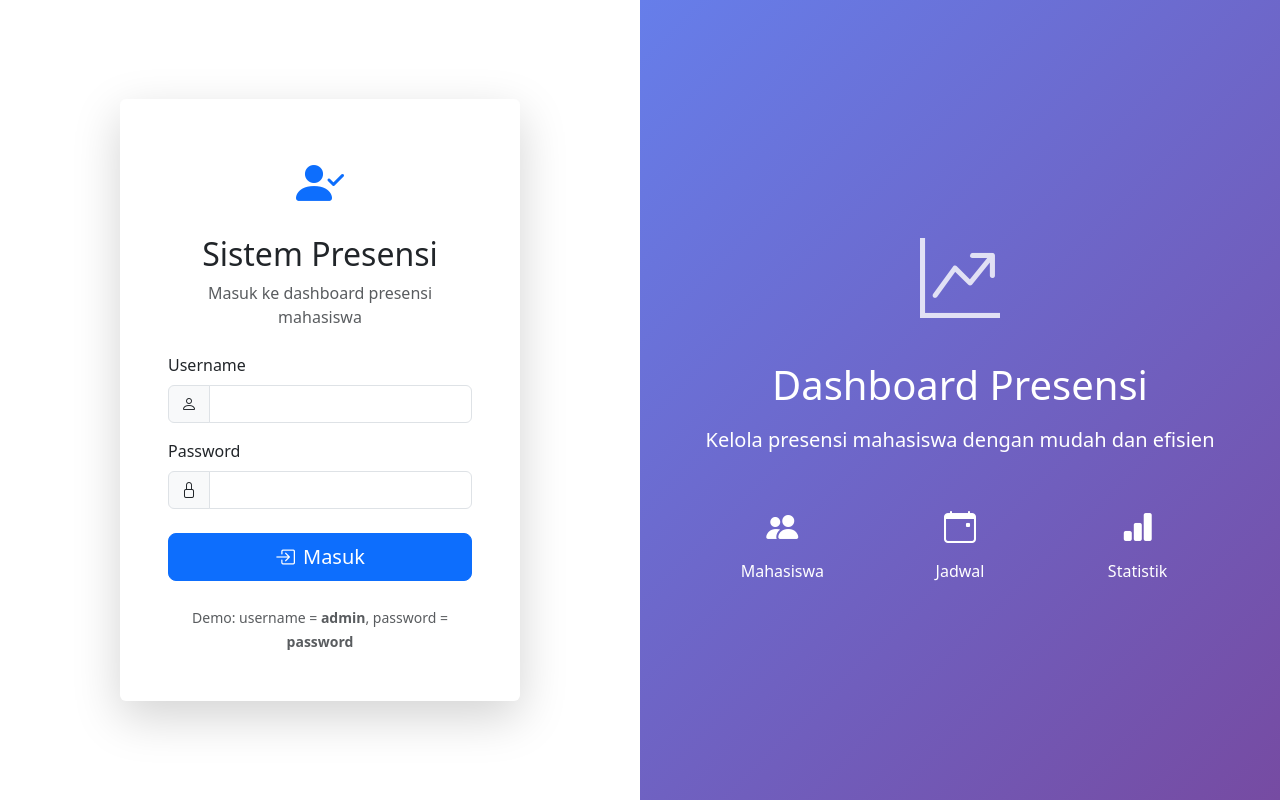
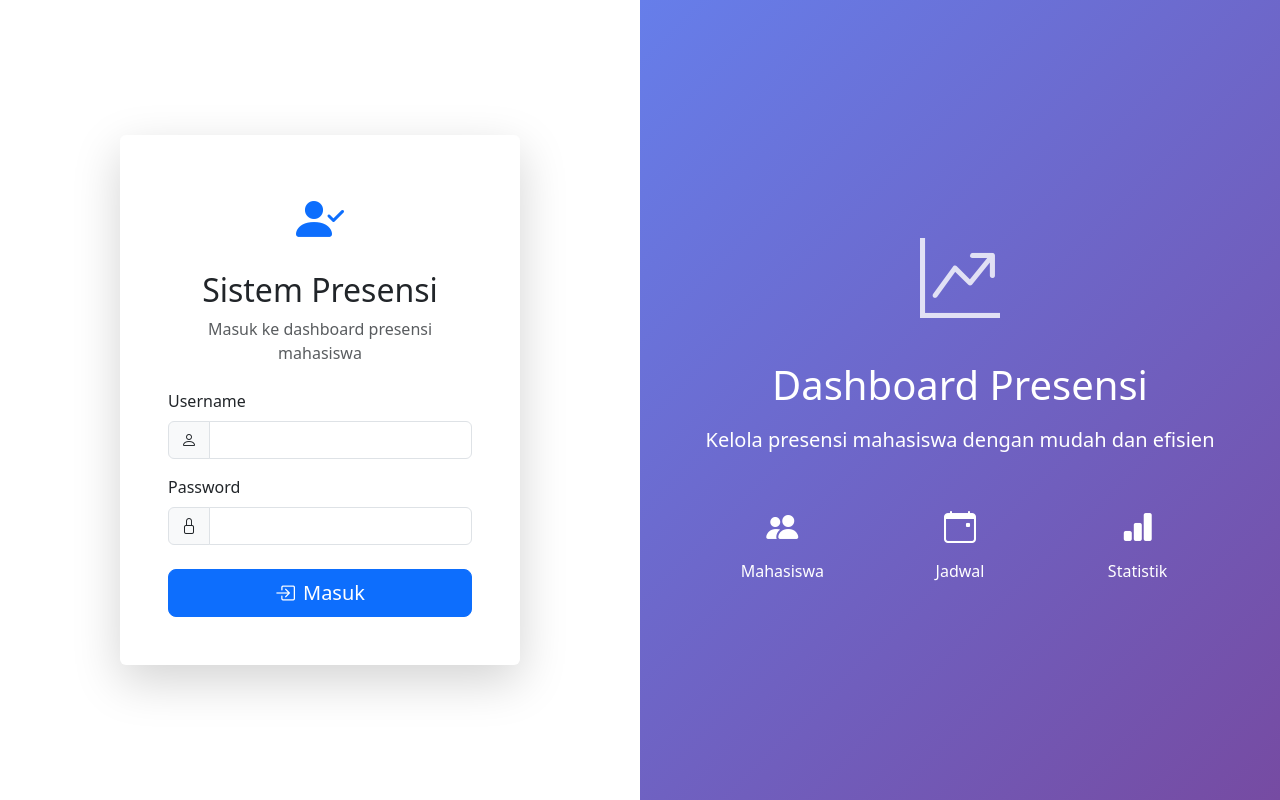
Before and after one commit to DeanT802/cctv-attendance-yunet-arcface, a Flask app: page /login in a window 1280 px wide. Run offline with Flask 3, Linux system fonts and the light colour scheme.

Commit message:
edit login page

```diff
--- a/app/templates/login.html
+++ b/app/templates/login.html
@@ -17,7 +17,8 @@
                     {% with messages = get_flashed_messages(with_categories=true) %}
                     {% if messages %}
                     {% for category, message in messages %}
-                                <div class="alert alert-{{ 'danger' if category == 'error' else 'success' }} alert-dismissible fade show" role="alert">
+                    <div class="alert alert-{{ 'danger' if category == 'error' else 'success' }} alert-dismissible fade show"
+                        role="alert">
                         {{ message }}
                         <button type="button" class="btn-close" data-bs-dismiss="alert"></button>
                     </div>
@@ -49,11 +50,11 @@
                         </div>
                     </form>
 
-                    <div class="mt-4 text-center">
+                    <!-- <div class="mt-4 text-center">
                         <small class="text-muted">
                             Demo: username = <strong>admin</strong>, password = <strong>password</strong>
                         </small>
-                    </div>
+                    </div> -->
                 </div>
             </div>
         </div>
```
Lines whose indentation alone changed are shown as unchanged.
